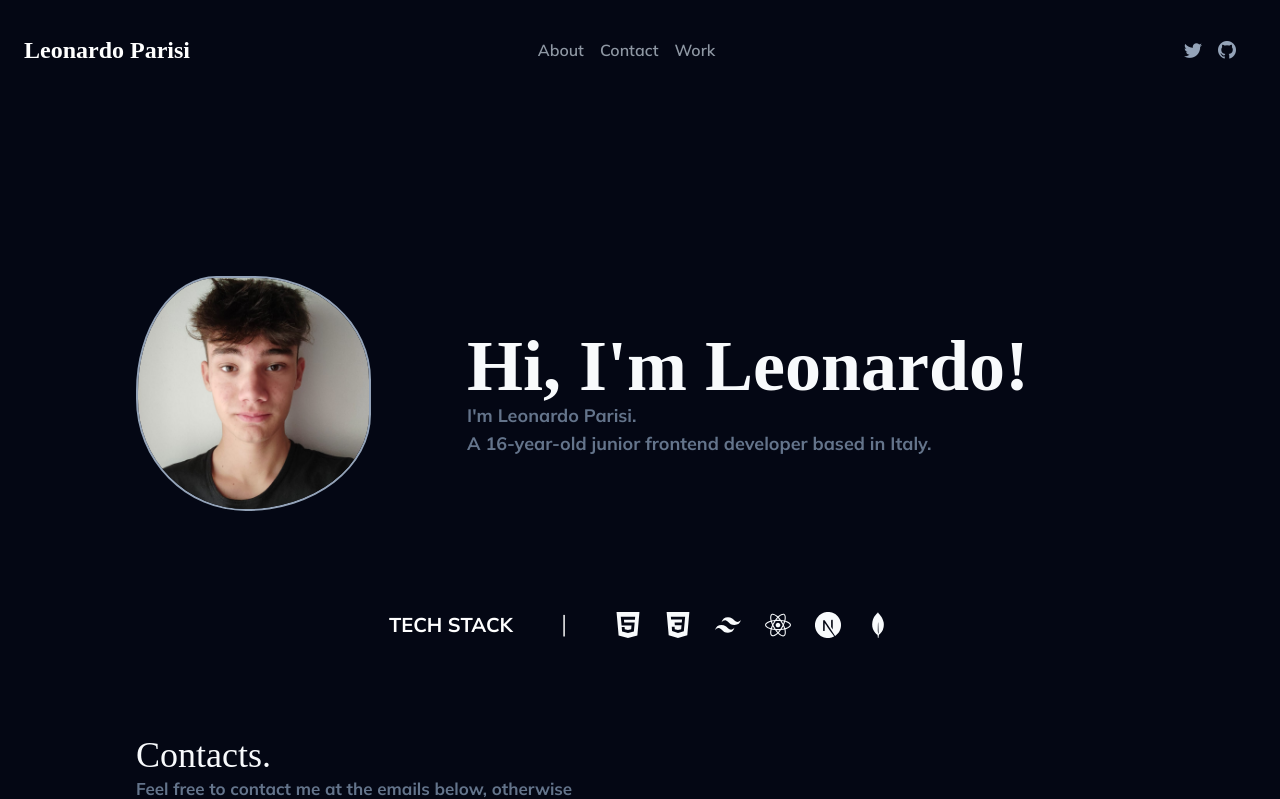
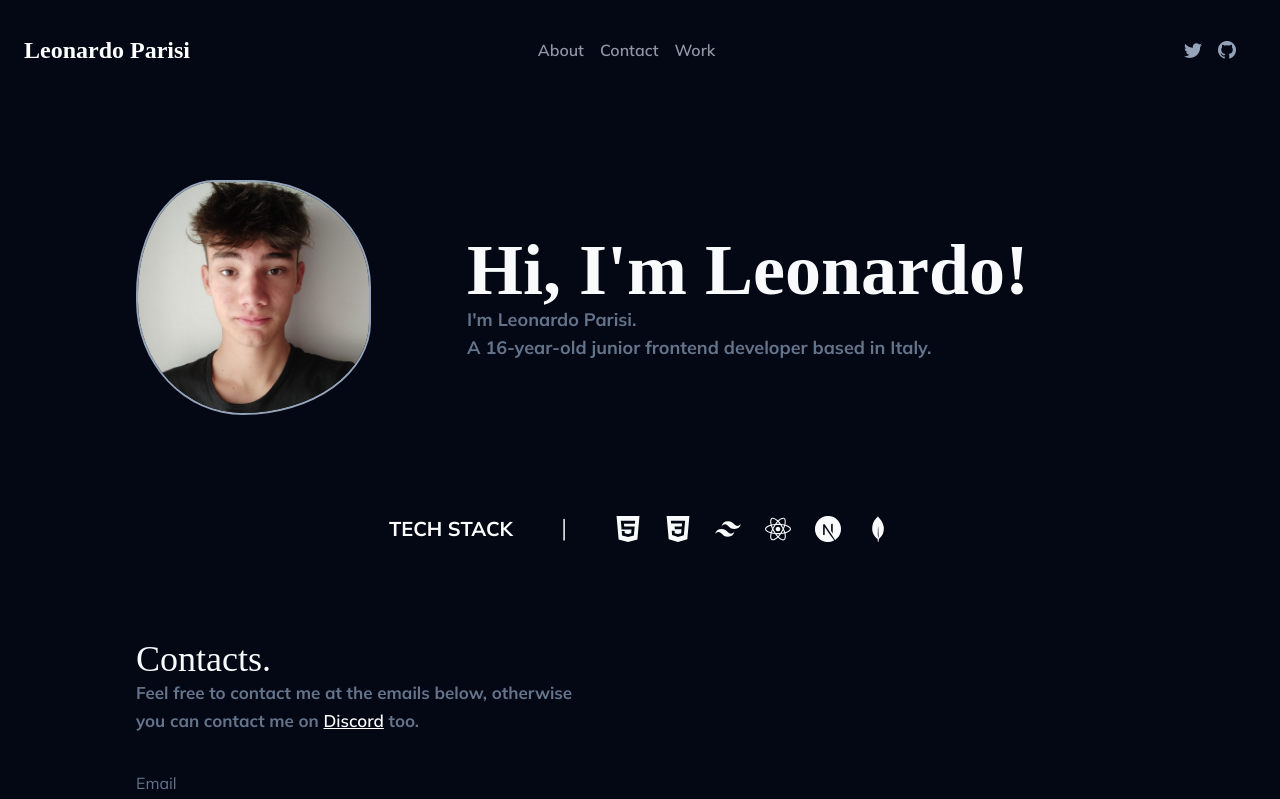
Before and after one commit to leonardoparisii/leonardo.parisi, a Next.js app: page / in a window 1280 px wide. Shown: the top 799 px of the page. Built offline with nearby package versions, Linux system fonts and the light colour scheme; a web font is replaced by a local one.

Commit message:
general design fixes

```diff
--- a/src/app/layout.tsx
+++ b/src/app/layout.tsx
@@ -41,10 +41,10 @@ export default function RootLayout({
 }) {
   return (
     <html lang="en">
-      <body className="flex-col h-screen flex items-center justify-between mx-auto relative">
+      <body className="max-w-[2520px] flex-col h-screen flex items-center mx-auto relative">
         <Navbar />
-        <div className="h-full flex flex-col items-center justify-between w-full">
-          <div className="flex-col flex items-center relative py-12 md:py-20">
+        <div className="min-h-full flex flex-col w-full">
+          <div className="flex-col h-full flex items-center relative py-12 md:py-20">
             {children}
           </div>
           <Footer />
--- a/src/app/page.tsx
+++ b/src/app/page.tsx
@@ -38,7 +38,7 @@ export default function Home() {
   });
 
   return (
-    <div className="flex w-full justify-center items-start mt-8 md:mt-24">
+    <div className="flex w-full justify-center items-start">
       <div className="flex flex-col justify-center items-center gap-24 lg:px-0 sm:px-12 px-4">
         <div className="flex flex-col md:flex-row items-center justify-center gap-24 h-full">
           <animated.div style={imageAnimation}>
```
